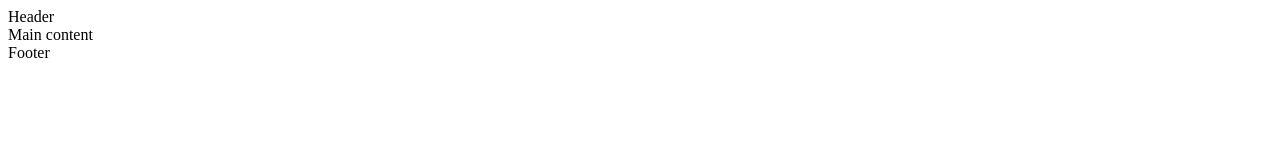
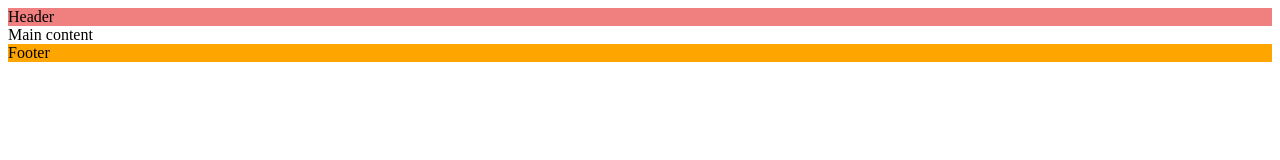
Before and after one commit to AmandaLesnik/love-running, a plain HTML site: page index.html in a window 1280 px wide. Drawn offline with Linux system fonts and the light colour scheme.

Commit message:
structure color

```diff
--- /dev/null
+++ b/assets/css/style.css
@@ -0,0 +1,13 @@
+/*Header*/
+header {
+    background-color: lightcoral;
+}
+
+/*Main content*/
+main {background-color: red;}
+
+/* Footer*/
+
+footer {
+    background-color: orange;
+}
--- a/index.html
+++ b/index.html
@@ -15,6 +15,8 @@
     <link rel="apple-touch-icon" sizes="180x180" href="assets/favicon/apple-touch-icon.png">
     <link rel="icon" type="image/png" sizes="32x32" href="assets/favicon/favicon-32x32.png">
     <link rel="icon" type="image/png" sizes="16x16" href="assets/favicon/favicon-16x16.png">
+    <!--Stylesheet-->
+    <link rel="stylesheet" href="assets/css/style.css">
 </head>
 <body>
     <!--Header-->
```
Also changed, not shown: 1 other file.
